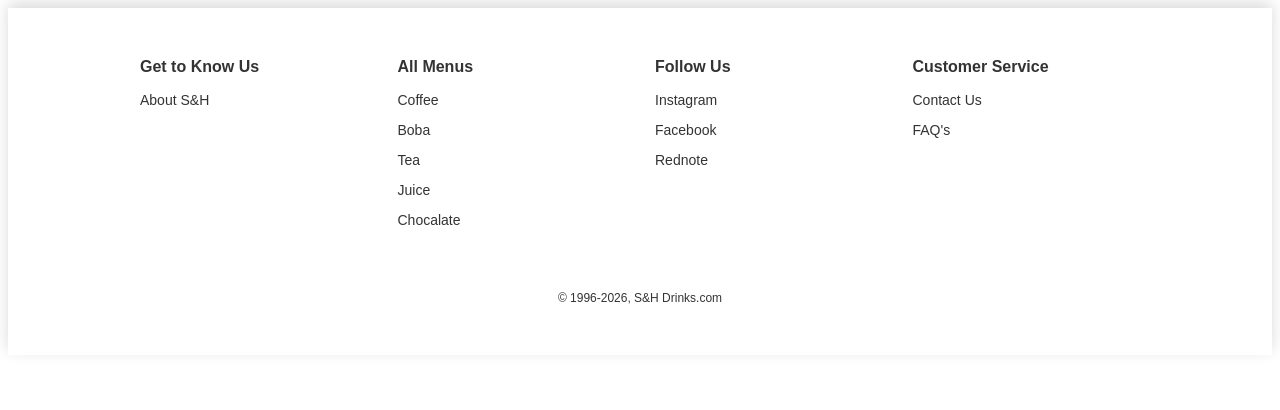
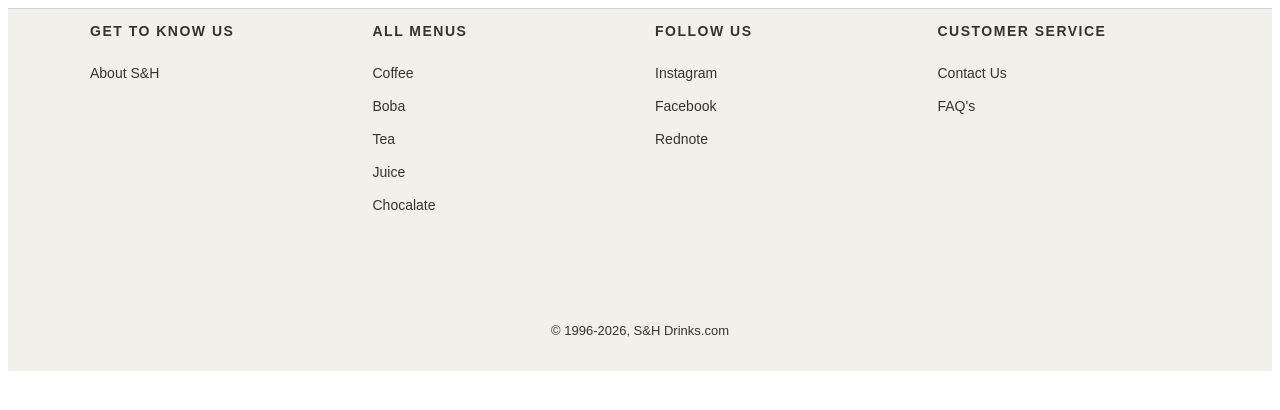
Before and after one commit to zy666-alt/Web-based-system, a PHP site: page /_foot.php in a window 1280 px wide. Shown: the top 410 px of the page. Run offline with PHP 8.4, Linux system fonts and the light colour scheme.

Commit message:
Update app.css

```diff
--- a/app/css/app.css
+++ b/app/css/app.css
@@ -1,65 +1,105 @@
 /* Footer --------------------------------------------------------------------*/
 /* Base Footer Styling */
 .site-footer {
-  background-color: #FFFFFF; /* Matches the dark slate blue */
+  background-color: #f2f0eb; /* Beige/Gray background from picture */
   color: #333333;
   font-family: Arial, sans-serif;
-  padding: 50px 20px;
-  /* The Shadow instead of a line */
-  box-shadow: 0 -5px 15px rgba(0, 0, 0, 0.15);
+  padding: 0;
+  border-top: 1px solid #d4d4d4; /* The line is at the very top */
+  position: relative;
+}
+
+/* The Container that holds the Circle and Text */
+.back-to-top-container {
+  display: flex;
+  flex-direction: column;
+  align-items: center;
+  /* Push the button down so it starts below the border line */
+  padding-top: 25px;
+  margin-bottom: 40px;
+}
+
+/* The Green Circle */
+.back-to-top-btn {
+  background-color: #66004d;
+  color: white !important;
+  width: 40px;
+  height: 40px;
+  border-radius: 50%;
+  display: flex;
+  justify-content: center;
+  align-items: center;
+  text-decoration: none;
+  font-size: 18px;
+  /* Ensure no negative margins are pulling it up */
+  margin-top: 0;
+  transition: transform 0.2s;
+}
+
+.back-to-top-btn:hover {
+  transform: translateY(3px); /* Sweet little hover effect downwards */
+}
+
+/* The Text under the circle */
+.go-to-text {
+  font-size: 11px;
+  font-weight: bold;
+  color: #666;
+  margin-top: 8px;
+  text-transform: uppercase;
+  letter-spacing: 1px;
 }
 
 /* Container set to a 4-column Grid */
 .footer-container {
   display: grid;
-  /* Automatically adjusts to fewer columns on smaller screens */
   grid-template-columns: repeat(auto-fit, minmax(200px, 1fr));
   gap: 30px;
-  max-width: 1000px; /* Limits how wide the footer stretches */
-  margin: 0 auto; /* Centers the container */
+  max-width: 1100px;
+  margin: 0 auto;
+  padding: 0 40px 60px 40px;
 }
 
 /* Column Headings */
 .footer-col h3 {
-  font-size: 16px;
+  font-size: 14px;
+  text-transform: uppercase;
+  letter-spacing: 1.5px;
+  margin-bottom: 25px;
   font-weight: 700;
-  margin-bottom: 15px;
-  margin-top: 0;
 }
 
 /* Remove default list styles */
 .footer-col ul {
-  list-style-type: none;
+  list-style: none;
   padding: 0;
-  margin: 0;
 }
 
 /* Space out the individual links */
 .footer-col li {
-  margin-bottom: 12px;
+  margin-bottom: 15px;
 }
 
 /* Link Styling */
 .footer-col a {
-  color: #333333; /* Slightly off-white for contrast against the heading */
+  color: #333333;
   text-decoration: none;
   font-size: 14px;
 }
 
 /* Hover effect */
 .footer-col a:hover {
-  text-decoration: underline;
+  color: #620046;
 }
 
 /* Bottom Footer Section */
 .footer-bottom {
-  text-align: center;
-  padding-top: 30px; /* Space between the columns and this bottom section */
-  margin-top: 20px;
+  width: 100%;
+  text-align: center; /* This centers the text inside */
+  padding: 20px 0;    /* Adds space above and below */
 }
 
 .copyright-text {
   color: #333333;
-  font-size: 12px;
-  margin: 0;
+  font-size: 13px;
 }
```
